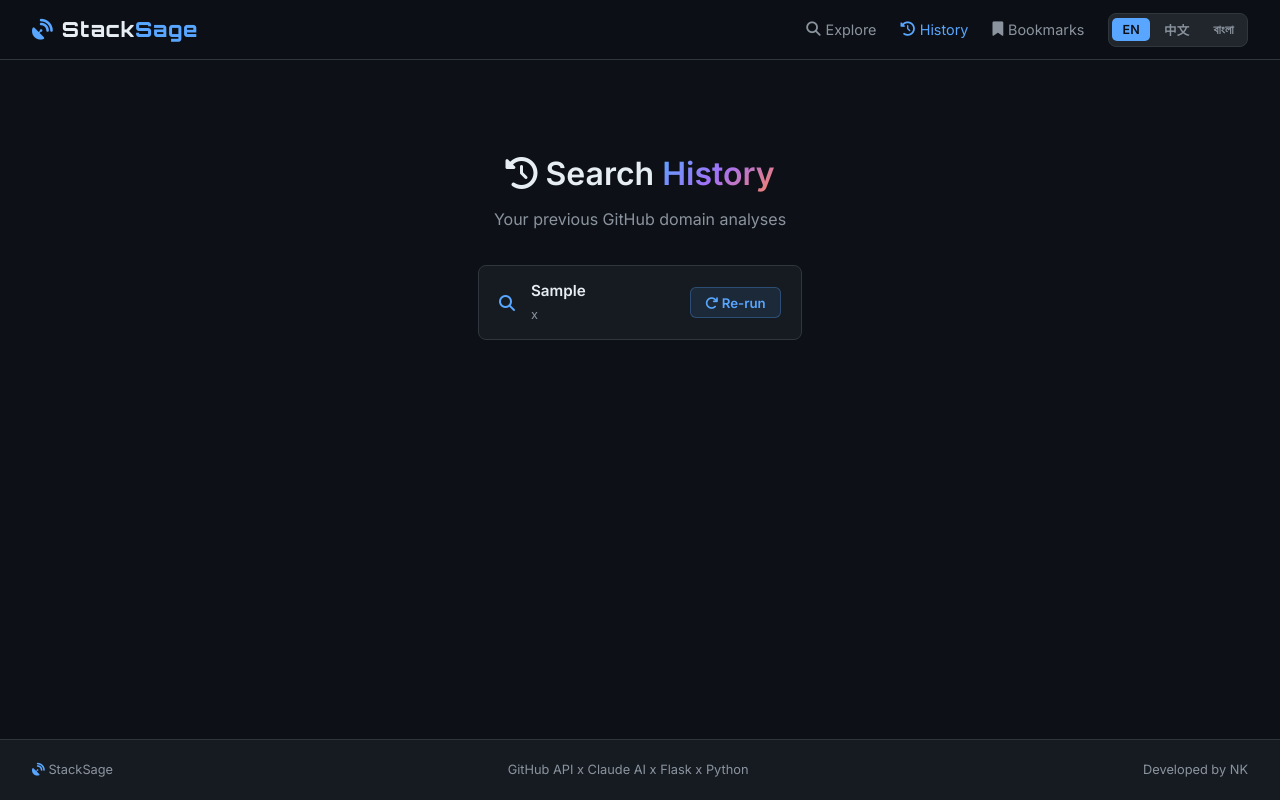
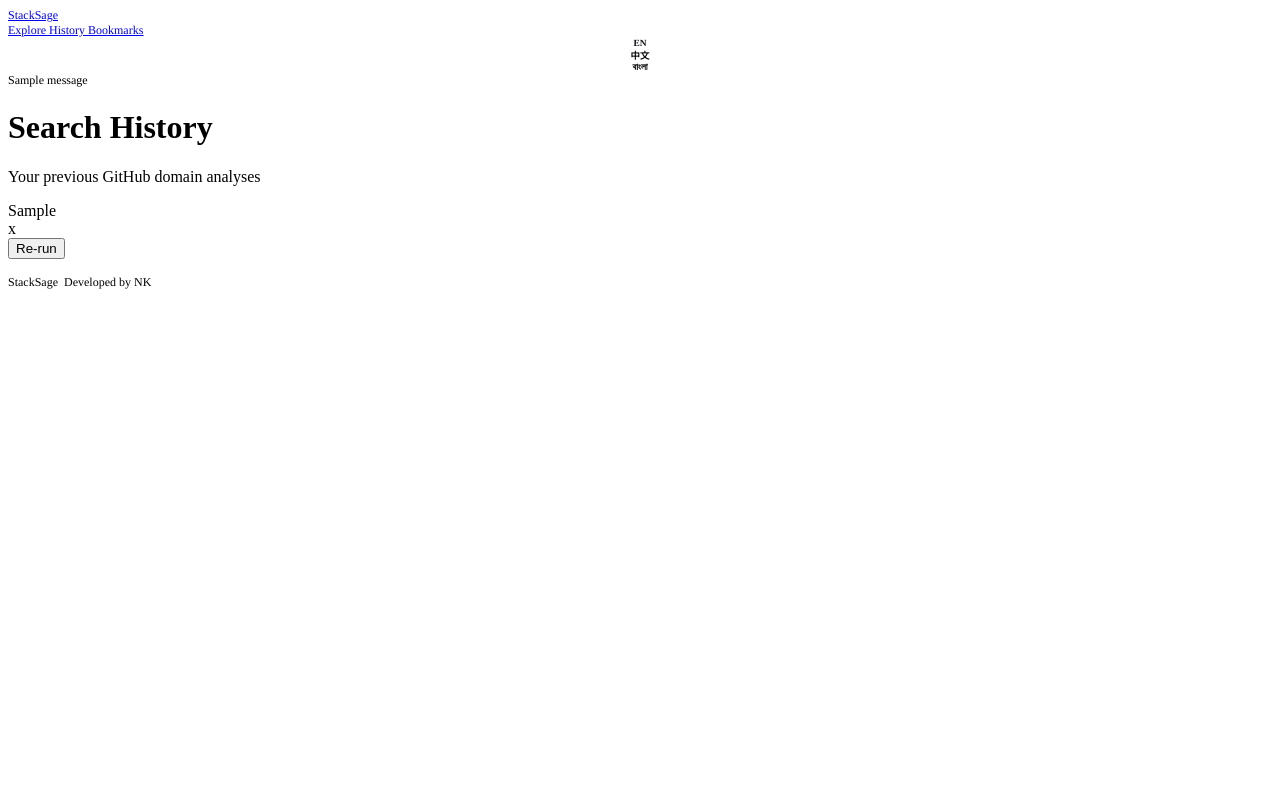
Before and after one commit to nakhkhottro-NK/stacksage, a Flask app: page /history in a window 1280 px wide. Run offline with Flask 3, Linux system fonts and the light colour scheme; tables that the repository leaves empty hold one stand-in row (values such as "Sample post"); one stand-in notice (Sample message) is shown.

Commit message:
Update footer

```diff
--- a/templates/base.html
+++ b/templates/base.html
@@ -1,79 +1,33 @@
-<!DOCTYPE html>
-<html lang="en">
+<!DOCTYPE html PUBLIC "-//W3C//DTD HTML 4.01//EN" "http://www.w3.org/TR/html4/strict.dtd">
+<html>
 <head>
-  <meta charset="UTF-8"/>
-  <meta name="viewport" content="width=device-width, initial-scale=1.0"/>
-  <title>{% block title %}StackSage{% endblock %} — GitHub Trend Intelligence</title>
-  <link rel="stylesheet" href="{{ url_for('static', filename='css/style.css') }}"/>
-  <link href="https://fonts.googleapis.com/css2?family=Orbitron:wght@400;600;800&family=Inter:wght@300;400;500;600&family=Noto+Sans+Bengali:wght@400;600&family=Noto+Sans+SC:wght@400;600&display=swap" rel="stylesheet"/>
-  <link rel="stylesheet" href="https://cdnjs.cloudflare.com/ajax/libs/font-awesome/6.5.0/css/all.min.css"/>
-  <style>
-    .lang-switcher {
-      display: flex; align-items: center; gap: 4px;
-      background: var(--bg-3); border: 1px solid var(--border);
-      border-radius: 8px; padding: 3px;
-    }
-    .lang-btn {
-      background: transparent; border: none; color: var(--text-muted);
-      padding: 4px 10px; border-radius: 5px; cursor: pointer;
-      font-size: 0.78rem; font-weight: 600; font-family: var(--font-body);
-      transition: all 0.2s; letter-spacing: 0.3px;
-    }
-    .lang-btn:hover { color: var(--text); background: var(--bg-2); }
-    .lang-btn.lang-active { background: var(--accent); color: #0d1117; }
+  <meta http-equiv="Content-Type" content="text/html; charset=utf-8">
+  <meta http-equiv="Content-Style-Type" content="text/css">
+  <title></title>
+  <meta name="Generator" content="Cocoa HTML Writer">
+  <meta name="CocoaVersion" content="2685.5">
+  <style type="text/css">
+    p.p1 {margin: 0.0px 0.0px 0.0px 0.0px; font: 12.0px Times; color: #0000e9; -webkit-text-stroke: #0000e9}
+    p.p2 {margin: 0.0px 0.0px 0.0px 0.0px; text-align: center; font: 9.4px Times; color: #0c0e12; -webkit-text-stroke: #0c0e12}
+    p.p3 {margin: 0.0px 0.0px 0.0px 0.0px; text-align: center; font: 9.4px 'Songti SC'; -webkit-text-stroke: #000000}
+    p.p4 {margin: 0.0px 0.0px 0.0px 0.0px; text-align: center; font: 9.4px 'Kohinoor Bangla'; -webkit-text-stroke: #000000}
+    p.p5 {margin: 0.0px 0.0px 0.0px 0.0px; font: 12.0px Times; -webkit-text-stroke: #000000}
+    span.s1 {text-decoration: underline ; font-kerning: none}
+    span.s2 {font-kerning: none}
   </style>
 </head>
 <body>
-
-<nav class="navbar">
-  <a href="/" class="nav-brand">
-    <i class="fas fa-satellite-dish"></i>
-    <span>Stack<span class="accent">Sage</span></span>
-  </a>
-  <div class="nav-links">
-    <a href="/" class="nav-link {% if request.endpoint == 'index' %}active{% endif %}">
-      <i class="fas fa-search"></i> <span data-i18n="nav_explore">Explore</span>
-    </a>
-    <a href="/history" class="nav-link {% if request.endpoint == 'history' %}active{% endif %}">
-      <i class="fas fa-history"></i> <span data-i18n="nav_history">History</span>
-    </a>
-    <a href="/bookmarks" class="nav-link {% if request.endpoint == 'bookmarks' %}active{% endif %}">
-      <i class="fas fa-bookmark"></i> <span data-i18n="nav_bookmarks">Bookmarks</span>
-    </a>
-    <div class="lang-switcher">
-      <button class="lang-btn lang-active" data-lang="en" onclick="applyLanguage('en')">EN</button>
-      <button class="lang-btn" data-lang="zh" onclick="applyLanguage('zh')">中文</button>
-      <button class="lang-btn" data-lang="bn" onclick="applyLanguage('bn')">বাংলা</button>
-    </div>
-  </div>
-</nav>
-
-{% with messages = get_flashed_messages(with_categories=true) %}
-  {% if messages %}
-    <div class="flash-container">
-      {% for cat, msg in messages %}
-        <div class="flash flash-{{ cat }}">
-          <i class="fas fa-{% if cat == 'error' %}exclamation-circle{% else %}check-circle{% endif %}"></i>
-          {{ msg }}
-        </div>
-      {% endfor %}
-    </div>
-  {% endif %}
-{% endwith %}
-
-<main class="container">
-  {% block content %}{% endblock %}
-</main>
-
-<footer>
-  <div class="footer-inner">
-    <span><i class="fas fa-satellite-dish"></i> StackSage</span>
-    <span>GitHub API  x  Claude AI  x  Flask  x  Python</span>
-    <span data-i18n="footer_dev">Developed by NK</span>
-  </div>
-</footer>
-
-<script src="{{ url_for('static', filename='js/main.js') }}"></script>
-<script src="{{ url_for('static', filename='js/lang.js') }}"></script>
+<p class="p1"><span class="s1"><a href="file:///">StackSage</a></span></p>
+<p class="p1"><span class="s1"><a href="file:///">Explore </a><a href="file:///history">History </a><a href="file:///bookmarks">Bookmarks</a></span></p>
+<p class="p2"><span class="s2"><b>EN</b></span></p>
+<p class="p3"><span class="s2"><b>中文</b><b></b></span></p>
+<p class="p4"><span class="s2"><b>বাংলা</b><b></b></span></p>
+<p class="p5"><span class="s2">{% with messages = get_flashed_messages(with_categories=true) %} {% if messages %}</span></p>
+<p class="p5"><span class="s2">{% for cat, msg in messages %}</span></p>
+<p class="p5"><span class="s2">{{ msg }}</span></p>
+<p class="p5"><span class="s2">{% endfor %}</span></p>
+<p class="p5"><span class="s2">{% endif %} {% endwith %}</span></p>
+<p class="p5"><span class="s2">{% block content %}{% endblock %}</span></p>
+<p class="p5"><span class="s2">StackSage<span class="Apple-converted-space">  </span>Developed by NK</span></p>
 </body>
 </html>
```
